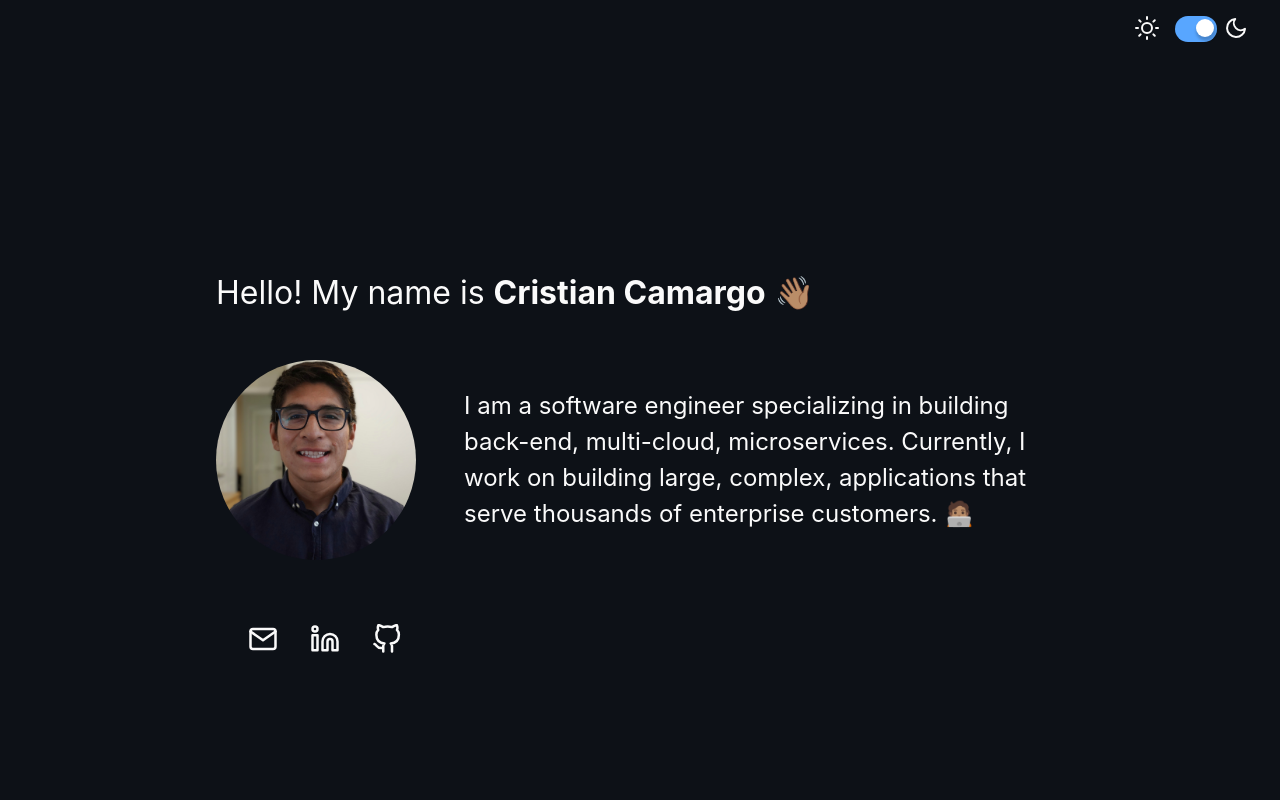
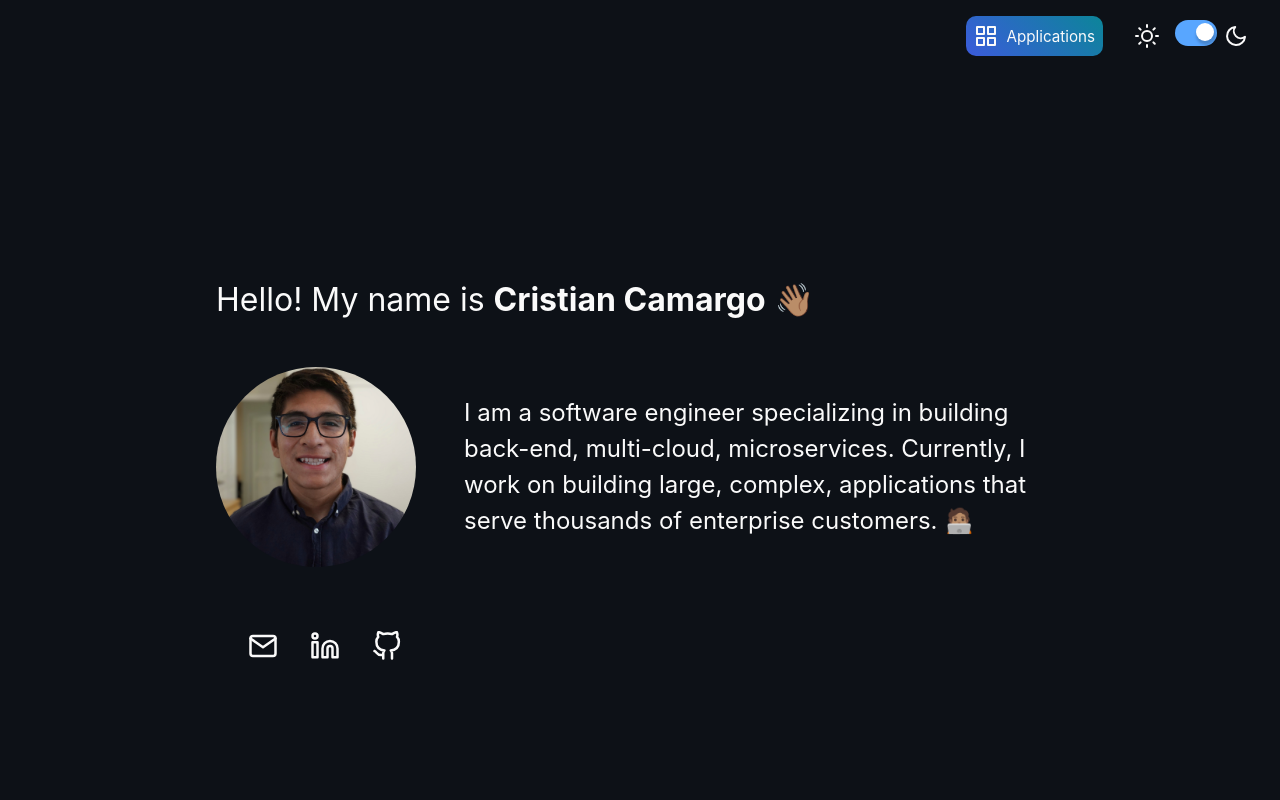
Before and after one commit to Crcamargo/website, a Next.js app: page / in a window 1280 px wide. Shown: the top 800 px of the page. Built offline with nearby package versions, Linux system fonts and the light colour scheme.

Commit message:
Begin work for applications section

```diff
--- /dev/null
+++ b/components/Apps.module.css
@@ -0,0 +1,45 @@
+.container {
+  flex-grow: 1;
+  display: flex;
+  justify-content: center;
+  align-items: center;
+  min-height: 100vh;
+}
+
+.apps {
+  min-width: 400px;
+  max-width: 900px;
+  width: 75vw;
+
+  display: flex;
+  align-items: center;
+  justify-content: space-evenly;
+}
+
+.card {
+  background: #fff;
+  border-radius: 10px;
+  height: 300px;
+  position: relative;
+  width: 290px;
+  overflow: hidden;
+  color: black;
+  box-shadow: 0 1px 3px rgba(0,0,0,0.12), 0 1px 2px rgba(0,0,0,0.24);
+  transition: all 0.3s cubic-bezier(.25,.8,.25,1);
+}
+
+.card:hover {
+  /* box-shadow: 0 14px 28px rgba(0,0,0,0.25), 0 10px 10px rgba(0,0,0,0.22); */
+  cursor: pointer;
+}
+
+.appImage {
+  height: 220px;
+  width: 100%;
+}
+
+.appName {
+  height: 80px;
+  width: 100%;
+  padding-left: 20px;
+}
--- a/components/LightDarkToggle.js
+++ b/components/LightDarkToggle.js
@@ -1,7 +1,9 @@
-import { Sun, Moon } from "react-feather";
+import { Sun, Moon, Grid, Home } from "react-feather";
 import styles from "./LightDarkToggle.module.css";
 import Switch from "./Switch";
 import { useState } from "react";
+import Link from "next/link";
+import { useRouter } from "next/router";
 
 const LightDarkToggle = () => {
   const [checked, setChecked] = useState(true);
@@ -18,8 +20,21 @@ const LightDarkToggle = () => {
     setChecked(false);
   };
 
+  const router = useRouter();
+  const isAppPage = router.pathname.toLowerCase() === "/apps";
+
+  const buttonLink =  isAppPage ? "/" : "/apps"
+  const buttonText =  isAppPage ? "Home" : "Applications"
+  const buttonIcon = isAppPage ? <Home /> : <Grid />
+
   return (
     <div className={styles.container}>
+      <Link href={buttonLink} passHref>
+        <div className={styles.appIconContainer}>
+          {buttonIcon}
+          <span className={styles.appText}>{buttonText}</span>
+        </div>
+      </Link>
       <Sun className={styles.icon} />
       <Switch
         checked={checked}
--- a/components/LightDarkToggle.module.css
+++ b/components/LightDarkToggle.module.css
@@ -3,6 +3,7 @@
     padding-top: 1rem;
     display: flex;
     justify-content: flex-end;
+    align-items: center;
 }
 
 .icon {
@@ -14,3 +15,23 @@
     color: var(--accent-color);
     cursor: pointer;
 }
+
+.appIconContainer {
+    margin-right: 2rem;
+    display: flex;
+    align-items: center;
+    justify-content: space-between;
+    padding: .5rem;
+    background-image: linear-gradient(45deg, rgb(59, 91, 219) 0%, rgb(12, 133, 153) 100%);
+    color: #fafafa;
+    border-radius: 10px;
+    font-size: .95rem;
+}
+
+.appIconContainer:hover {
+    cursor: pointer;
+}
+
+.appText {
+    margin-left: .5rem;
+}
--- a/next.config.js
+++ b/next.config.js
@@ -3,5 +3,8 @@ module.exports = {
   i18n: {
     locales: ['en-US'],
     defaultLocale: 'en-US'
+  },
+  images: {
+    domains: ['s-media-cache-ak0.pinimg.com']
   }
 }
```
Also changed, not shown: components/Apps.js (added, +28 -0 lines), pages/apps/index.js (added, +24 -0 lines).
